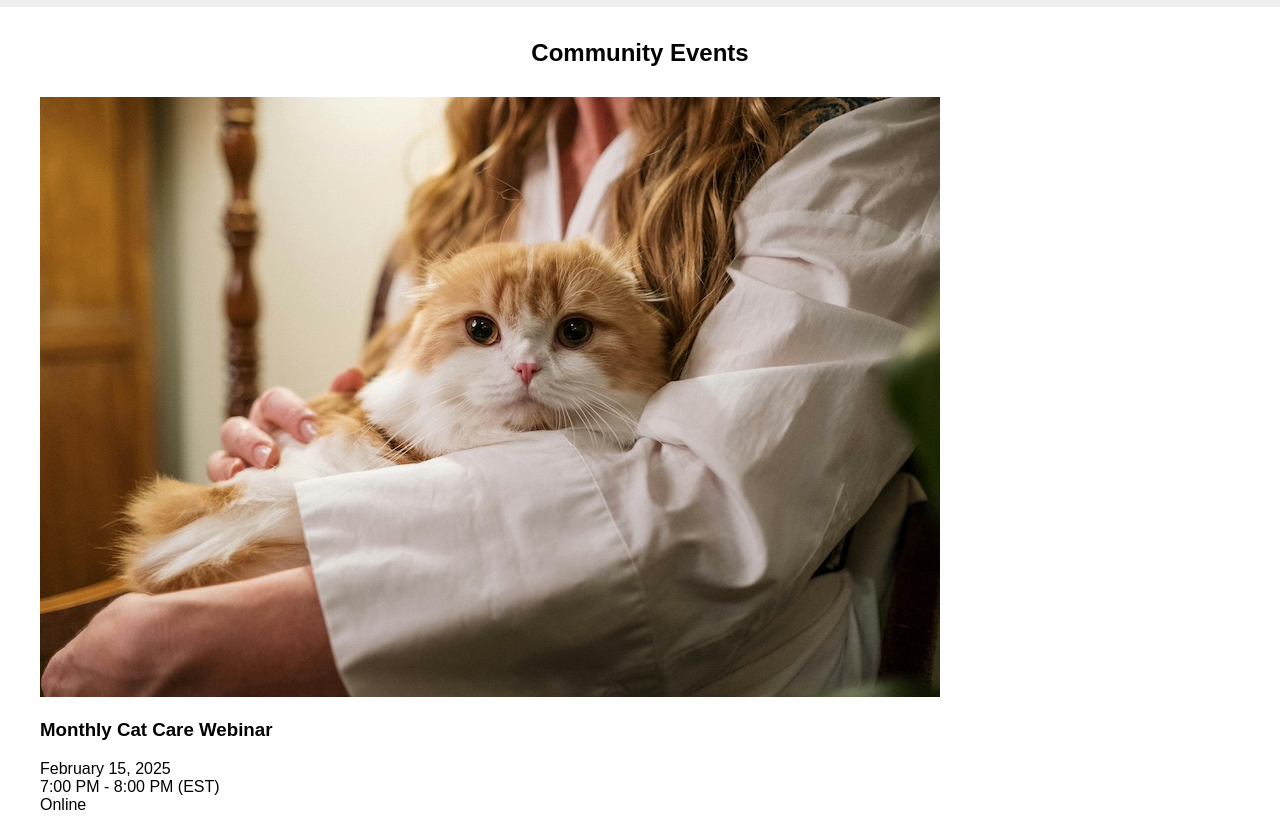
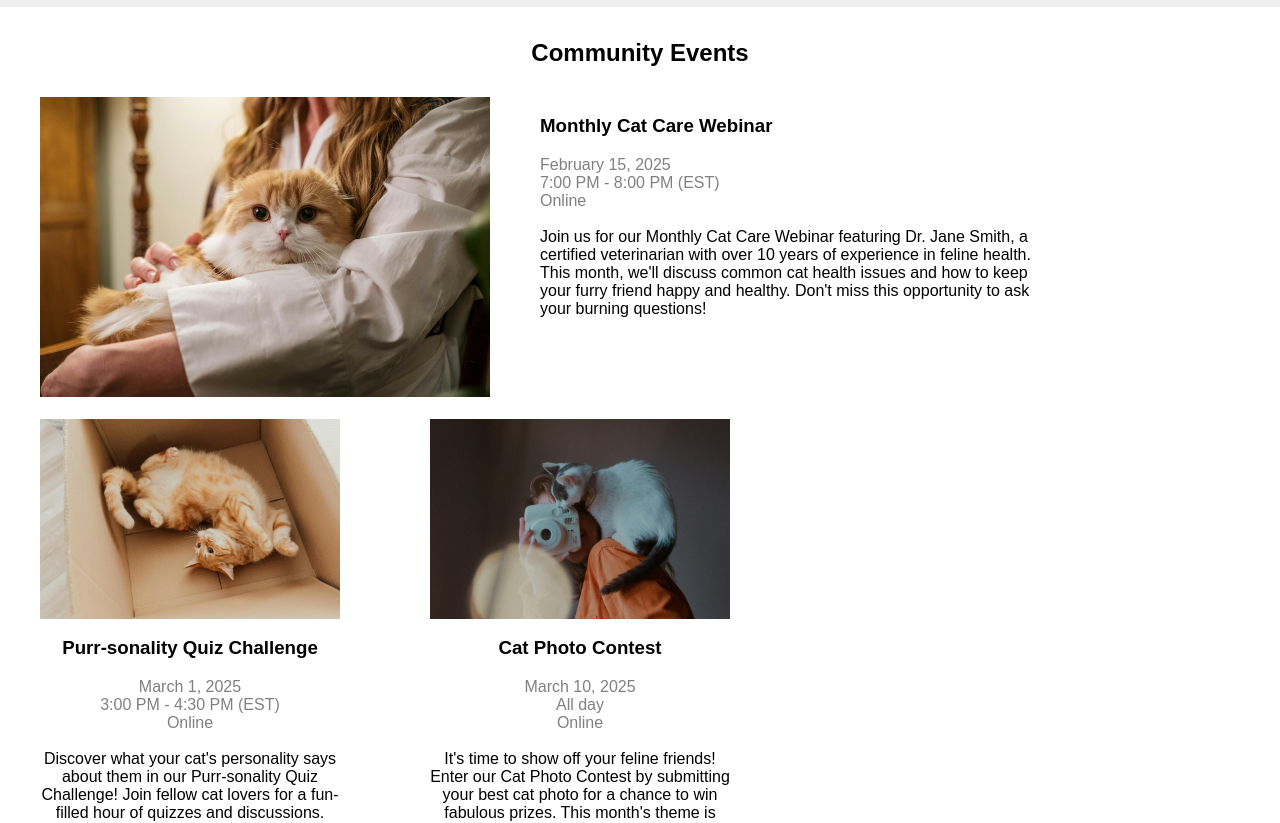
Before and after one commit to mwojciechowski-sddcd/COMM672_assignmentM7, a plain HTML site: page beginning/part2/community.html in a window 1280 px wide. Shown: the part 96-919 px from the top of the page. Drawn offline with Linux system fonts and the light colour scheme.

Commit message:
Finished Part2

```diff
--- a/beginning/part2/community.html
+++ b/beginning/part2/community.html
@@ -23,29 +23,45 @@
     </header>
 <h2>Community Events</h2>
 <section class="community container">
+    <div class="row">
         <div class="event-block featured">
+            <div class="block">
                 <img src="images/event-cat-care.jpg" alt="cat care">
+            </div>
+            <div class="block">
                 <h3>Monthly Cat Care Webinar</h3>
                 <p><span>February 15, 2025</span><br>
                     <span>7:00 PM - 8:00 PM (EST)<br>
                     Online</span><br><br>
                     Join us for our Monthly Cat Care Webinar featuring Dr. Jane Smith, a certified veterinarian with over 10 years of experience in feline health. This month, we'll discuss common cat health issues and how to keep your furry friend happy and healthy. Don't miss this opportunity to ask your burning questions!</p>
             </div>
+        </div>
+    </div>
+    <div class="row">
         <div class="event-block">
+            <div class="col">
                 <img src="images/event-cat-quiz.jpg" alt="cat quizzes">
+            </div>
+            <div>
                 <h3>Purr-sonality Quiz Challenge</h3>
                 <p><span>March 1, 2025</span><br>
                     <span>3:00 PM - 4:30 PM (EST)<br>
                     Online</span><br><br>
                     Discover what your cat's personality says about them in our Purr-sonality Quiz Challenge! Join fellow cat lovers for a fun-filled hour of quizzes and discussions. Share your results, learn about different cat traits, and enjoy the company of like-minded individuals. Prizes for the most unique results!</p>
             </div>
+        </div>
         <div class="event-block">
+            <div class="col">
                 <img src="images/event-cat-photo.jpg" alt="cat community">
+            </div>
+            <div>
                 <h3>Cat Photo Contest</h3>
                 <p><span>March 10, 2025</span><br>
                     <span>All day<br>
                     Online</span><br><br>
                     It's time to show off your feline friends! Enter our Cat Photo Contest by submitting your best cat photo for a chance to win fabulous prizes. This month's theme is "Cats in Action." Winners will be announced on March 15, so get your cameras ready and capture those purr-fect moments!</p>
+            </div>
+        </div>
     </div>
 </section>
 <footer>
--- a/beginning/part2/css/styles.css
+++ b/beginning/part2/css/styles.css
@@ -60,3 +60,53 @@ footer {
 footer img {
     width: 35px;
 }
+.community {
+    display: grid;
+    height: 860px;
+}
+
+.event-block {
+    display: grid;
+    grid-template-columns: 1fr 1fr;
+    margin-bottom: 20px;
+}
+
+.featured {
+    width: 100%;
+    margin: 0px auto;
+}
+
+.row {
+    display: grid;
+    grid-template-columns: 1fr 1fr;
+    width: 65%;
+}
+
+.row:last-of-type .event-block {
+    display: grid;
+    grid-template-rows: 200px 300px;
+    grid-template-columns: 300px;
+    width: 300px;
+    text-align: center;
+}
+
+.col {
+    display: grid;
+    grid-template-rows: 1fr 1fr;
+}
+
+.featured:first-of-type .block {
+    width: 500px;
+}
+
+.col img {
+    height: 200px;
+}
+
+.featured img {
+    height: 300px;
+}
+
+span {
+    color: grey;
+}
```
Lines whose indentation alone changed are shown as unchanged.
